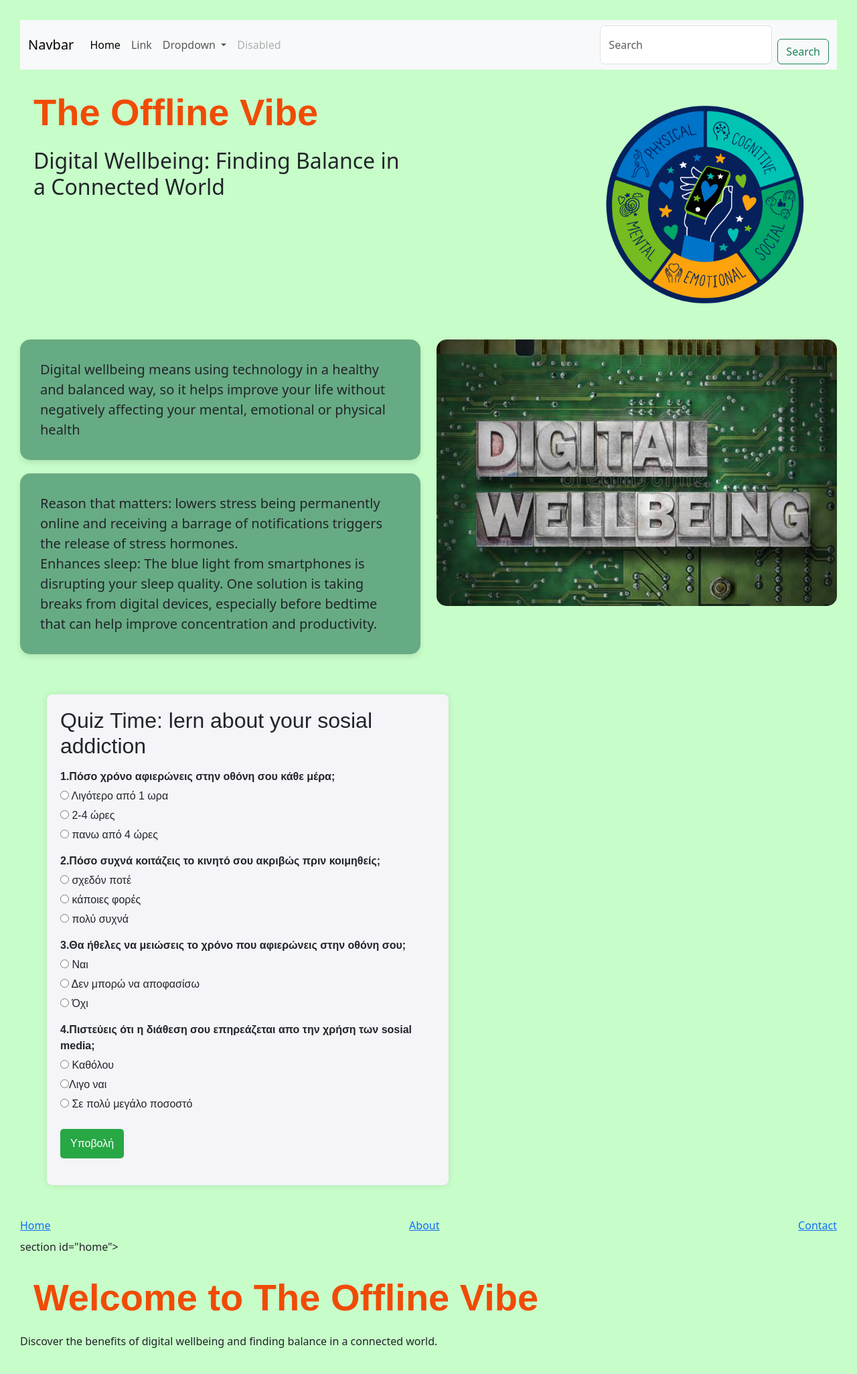
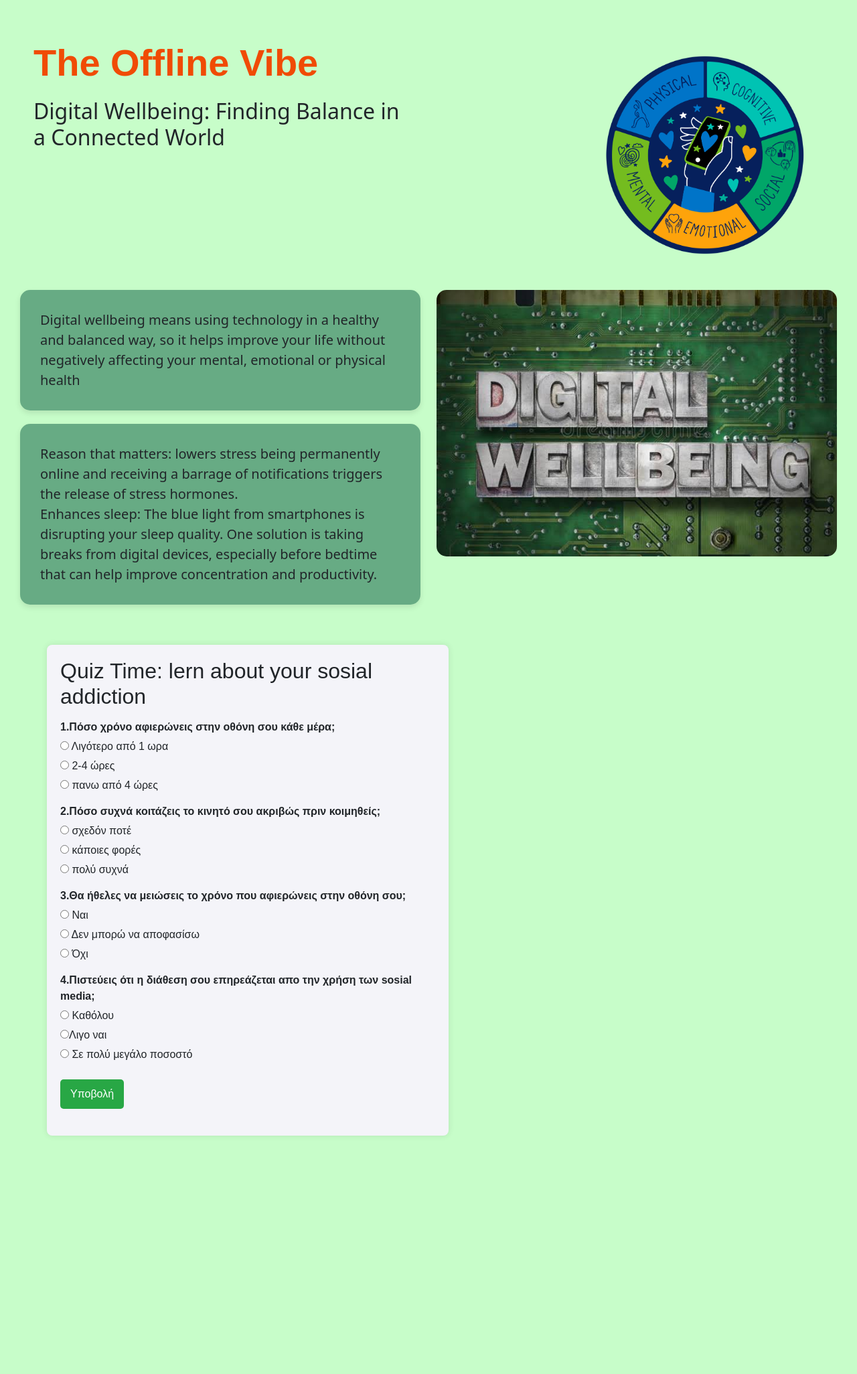
Before and after one commit to mariastratigou/sokxs, a plain HTML site: page index.html in a window 1280 px wide. Shown: the whole page at 67% size. After the commit the page ends 1766 px from the top, so only its background shows below. Drawn offline with nearby package versions, Linux system fonts and the light colour scheme.

Commit message:
remove nav

```diff
--- a/index.html
+++ b/index.html
@@ -14,65 +14,6 @@
   </head>
 
   <body>
-    <nav class="navbar navbar-expand-lg bg-body-tertiary">
-      <div class="container-fluid">
-        <a class="navbar-brand" href="#">Navbar</a>
-        <button
-          class="navbar-toggler"
-          type="button"
-          data-bs-toggle="collapse"
-          data-bs-target="#navbarSupportedContent"
-          aria-controls="navbarSupportedContent"
-          aria-expanded="false"
-          aria-label="Toggle navigation"
-        >
-          <span class="navbar-toggler-icon"></span>
-        </button>
-        <div class="collapse navbar-collapse" id="navbarSupportedContent">
-          <ul class="navbar-nav me-auto mb-2 mb-lg-0">
-            <li class="nav-item">
-              <a class="nav-link active" aria-current="page" href="#">Home</a>
-            </li>
-            <li class="nav-item">
-              <a class="nav-link" href="#">Link</a>
-            </li>
-            <li class="nav-item dropdown">
-              <a
-                class="nav-link dropdown-toggle"
-                href="#"
-                role="button"
-                data-bs-toggle="dropdown"
-                aria-expanded="false"
-              >
-                Dropdown
-              </a>
-              <ul class="dropdown-menu">
-                <li><a class="dropdown-item" href="#">Action</a></li>
-                <li><a class="dropdown-item" href="#">Another action</a></li>
-                <li><hr class="dropdown-divider" /></li>
-                <li>
-                  <a class="dropdown-item" href="#">Something else here</a>
-                </li>
-              </ul>
-            </li>
-            <li class="nav-item">
-              <a class="nav-link disabled" aria-disabled="true">Disabled</a>
-            </li>
-          </ul>
-          <form class="d-flex" role="search">
-            <input
-              class="form-control me-2"
-              type="search"
-              placeholder="Search"
-              aria-label="Search"
-            />
-            <button class="btn btn-outline-success" type="submit">
-              Search
-            </button>
-          </form>
-        </div>
-      </div>
-    </nav>
     <div class="row">
       <div class="col-12 col-md-6">
         <h1 class>The Offline Vibe</h1>
@@ -247,16 +188,5 @@
         `;
       }
     </script>
-    <nav class="navbar">
-      <a href="#home">Home</a>
-      <a href="#about">About</a>
-      <a href="#contact">Contact</a>
-    </nav>
-    section id="home">
-    <h1>Welcome to The Offline Vibe</h1>
-    <p>
-      Discover the benefits of digital wellbeing and finding balance in a
-      connected world.
-    </p>
   </body>
 </html>
```
